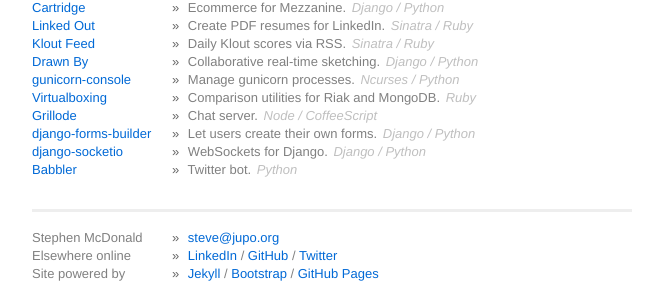
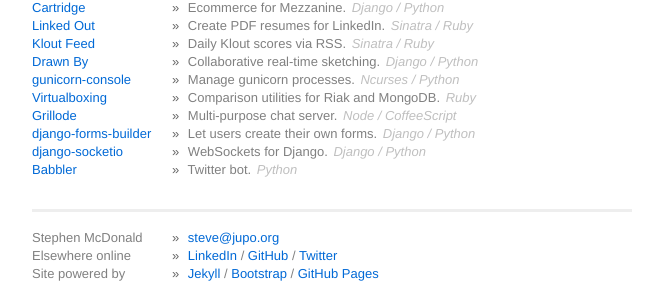
Before and after one commit to xli1224/stephenmcd.github.com, a Jekyll site: the page built from index.html, in a window 1280 px wide. Shown: the part 769-1069 px from the top of the page, without its empty margins (308-971 px from the left). Built offline with Jekyll 4.4.1, drawn with Linux system fonts in a browser that asks for light colours.

Commit message:
Project description tweak.

```diff
--- a/_config.yml
+++ b/_config.yml
@@ -46,7 +46,7 @@
 
 - title: Grillode
   url:   http://chat.jupo.org
-  desc:  Chat server.
+  desc:  Multi-purpose chat server.
   tech:  Node / CoffeeScript
 
 - title: django-forms-builder
```
